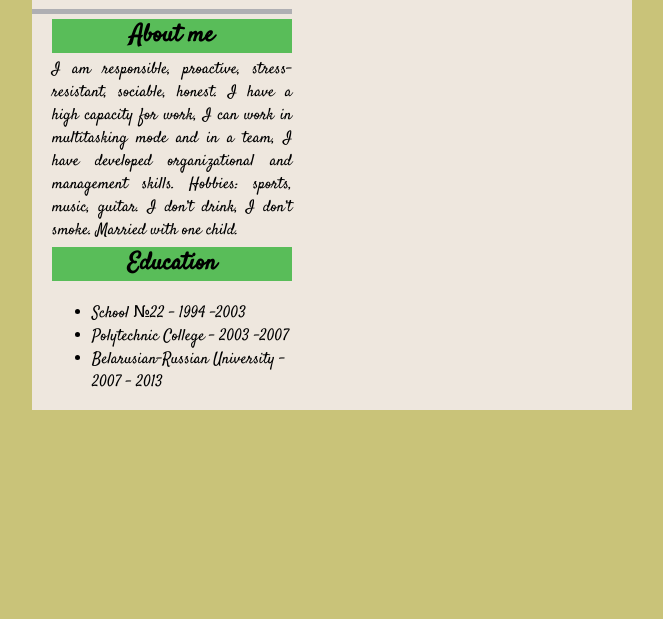
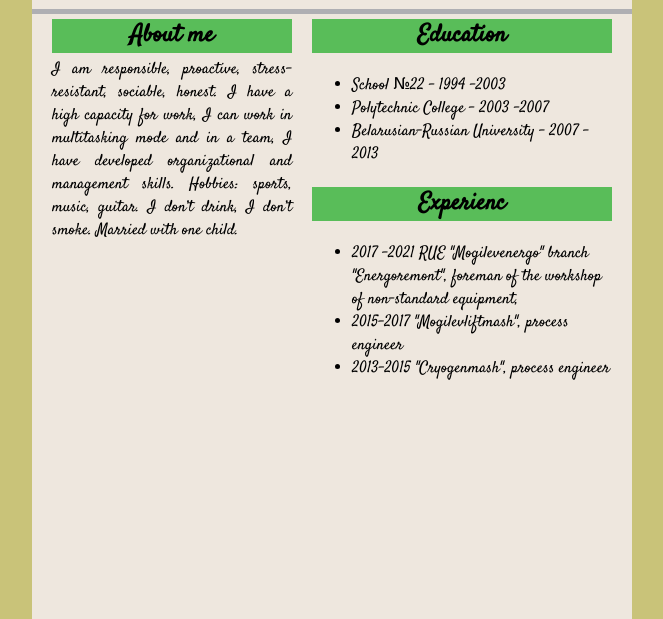
Before and after one commit to Mowgle88/rsschool-cv, a plain HTML site: page index.html in a window 1280 px wide. Shown: the part 187-806 px from the top of the page, without its empty margins (308-971 px from the left). Drawn offline with Linux system fonts and the light colour scheme.

Commit message:
feat:add experienc

```diff
--- a/css/style.css
+++ b/css/style.css
@@ -13,6 +13,7 @@ body {
     max-height: 900px;
     background-color: rgb(238, 231, 222);
     margin: 0 auto;
+
 }
 
 .header_img {
@@ -46,13 +47,29 @@ body {
     padding: 35px 0;
 }
 
+.all_about_me {
+    border-top: 5px solid #afafb3;
+    display: flex;
+    flex-wrap: wrap;
+    justify-content: space-between;
+}
+
 .about_me_inner {
-    border-top: 5px solid #afafb3;
+
     display: flex;
     flex-direction: column;
     font-family: 'Satisfy', cursive;
     width: 40%;
+    height: 605px;
     padding-left: 20px;
+}
+
+.education_and_experienc {
+    display: flex;
+    flex-direction: column;
+    width: 50%;
+    padding-right: 20px;
+    font-family: 'Satisfy', cursive;
 }
 
 h2 {
@@ -69,7 +86,10 @@ p {
 .education {
     display: flex;
     flex-direction: column;
-    font-family: 'Satisfy', cursive;
-    width: 40%;
-    padding-left: 20px;
+
 }
+
+.experienc_inner {
+    display: flex;
+    flex-direction: column;
+}
--- a/index.html
+++ b/index.html
@@ -28,12 +28,14 @@
 
     <section class="about_me">
         <div class="container">
+            <div class="all_about_me">
                 <div class="about_me_inner">
                     <h2>About me</h2>
                     <p>I am responsible, proactive, stress-resistant, sociable, honest. I have a high capacity for work, I can work in multitasking mode and in a team, I have developed organizational and management skills. Hobbies: sports, music, guitar. I don’t drink, I don’t smoke.
                         Married with one child.</p>
                 </div>
 
+                <div class="education_and_experienc">
                     <div class="education">
                         <h2>Education</h2>
                         <ul>
@@ -41,8 +43,21 @@
                             <li>Polytechnic College - 2003 -2007</li>
                             <li>Belarusian-Russian University - 2007 - 2013</li>
                         </ul>
+                    </div>
 
-
+                    <div class="experienc">
+                        <div class="container">
+                            <div class="experienc_inner">
+                                <h2>Experienc</h2>
+                                <ul>
+                                    <li>2017 -2021 RUE "Mogilevenergo" branch "Energoremont", foreman of the workshop of non-standard equipment,</li>
+                                    <li>2015-2017 "Mogilevliftmash", process engineer</li>
+                                    <li>2013-2015 "Cryogenmash", process engineer</li>
+                                </ul>
+                            </div>
+                        </div>
+                    </div>
+                </div>
             </div>
         </div>
     </section>
```
Lines whose indentation alone changed are shown as unchanged.
